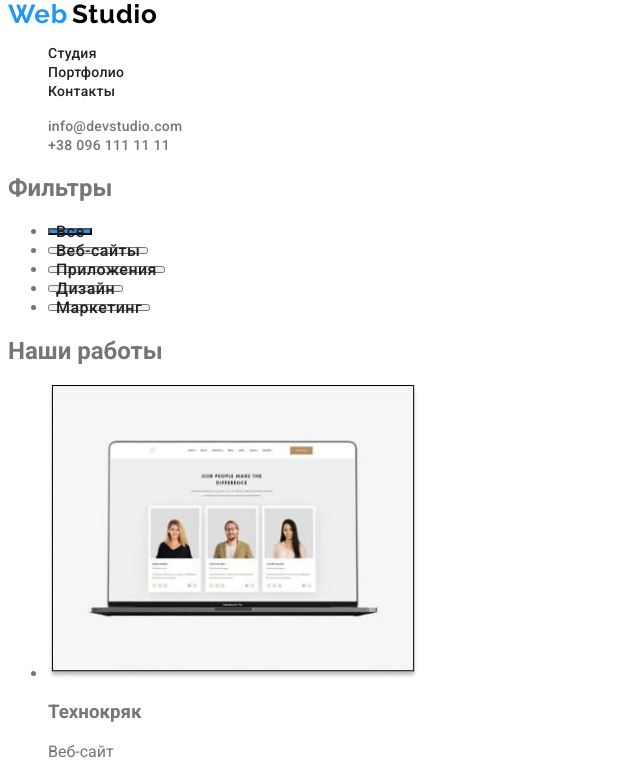
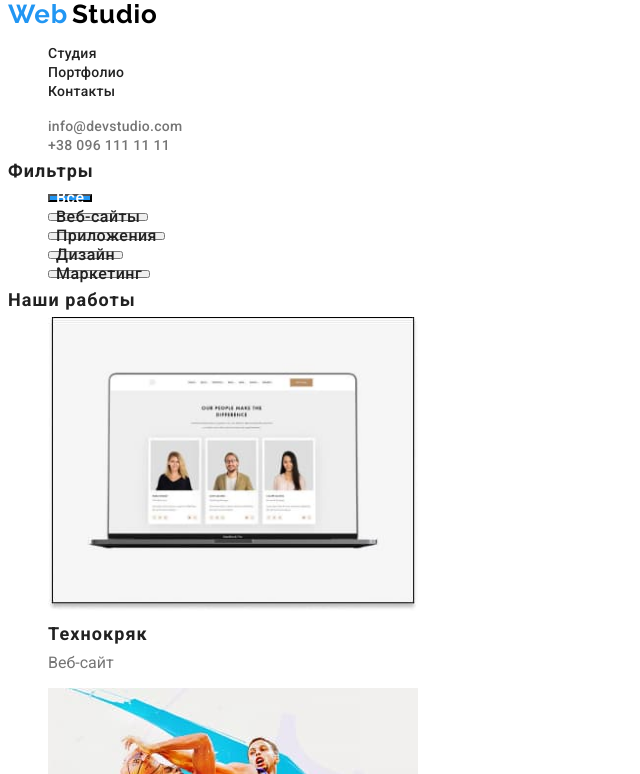
Before and after one commit to OksanaZhmurko/goit-markup-hw-02, a plain HTML site: page potrfolio.html in a window 1280 px wide. Both pictures are taken after a click on the button "Все". Shown: the top 774 px of the page, without its empty margins (0-640 px from the left). Drawn offline with Linux system fonts and the light colour scheme.

Commit message:
добавление стилей в портфолио

```diff
--- a/css/styles.css
+++ b/css/styles.css
@@ -14,7 +14,7 @@ color: #757575;
 font-family: Roboto, sans-serif;
 }
 
-.header-list, .about-list, .work-list, .team-list, .address-list{
+.header-list, .about-list, .work-list, .team-list, .address-list, .section-list{
     list-style: none;
 }
 
@@ -266,3 +266,32 @@ text-align: center;
 letter-spacing: 0.03em;
 color: #212121;
 }
+
+
+/*--------SECTION-------*/
+
+.section-btn:hover,
+.section-btn:focus{
+color: var(--first-btn-color);
+background-color:var(--accent-color)
+}
+
+.section-title{
+font-family: 'Roboto';
+font-style: normal;
+font-weight: 700;
+font-size: 18px;
+line-height: 2.00px;
+letter-spacing: 0.06em;
+color: #212121;
+}
+
+.sectoin-text{
+font-family: 'Roboto';
+font-style: normal;
+font-weight: 400;
+font-size: 16px;
+line-height: 1.88px;
+letter-spacing: 0.03em;
+color: #757575;
+}
```
